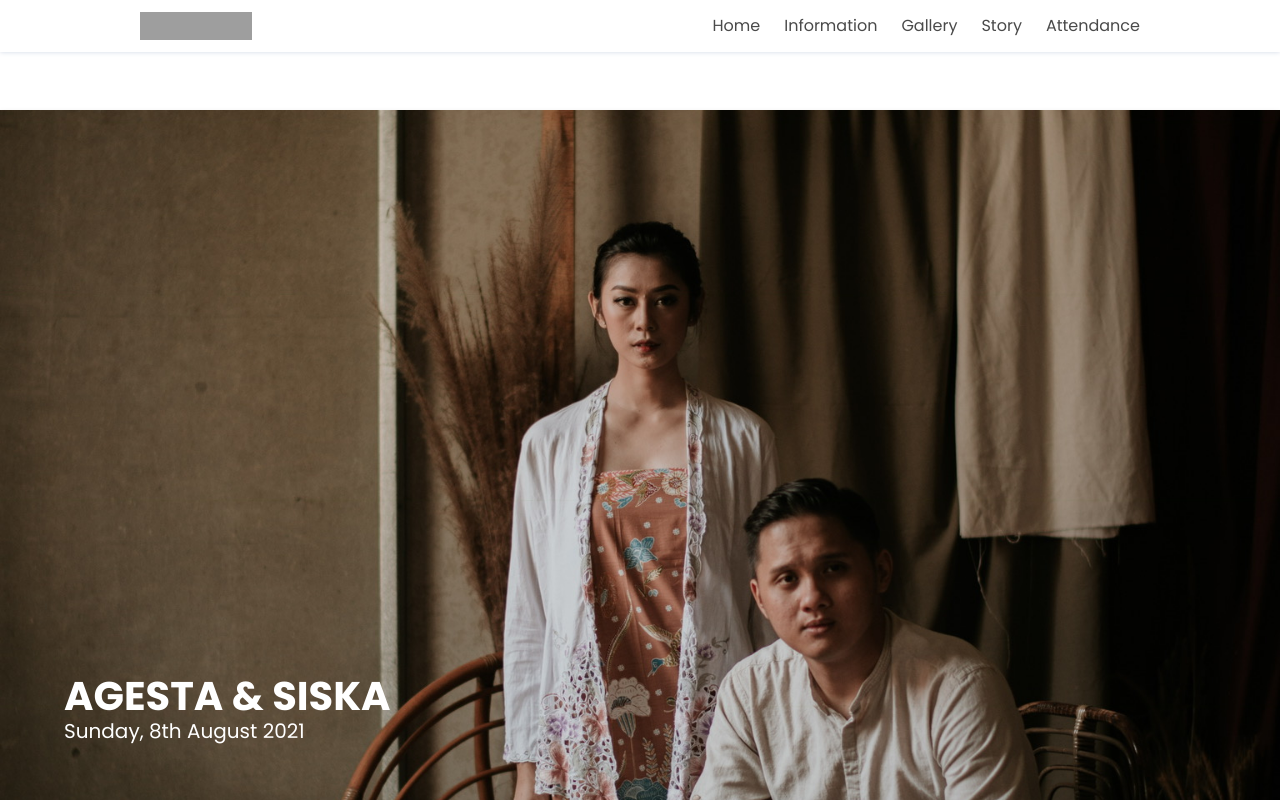
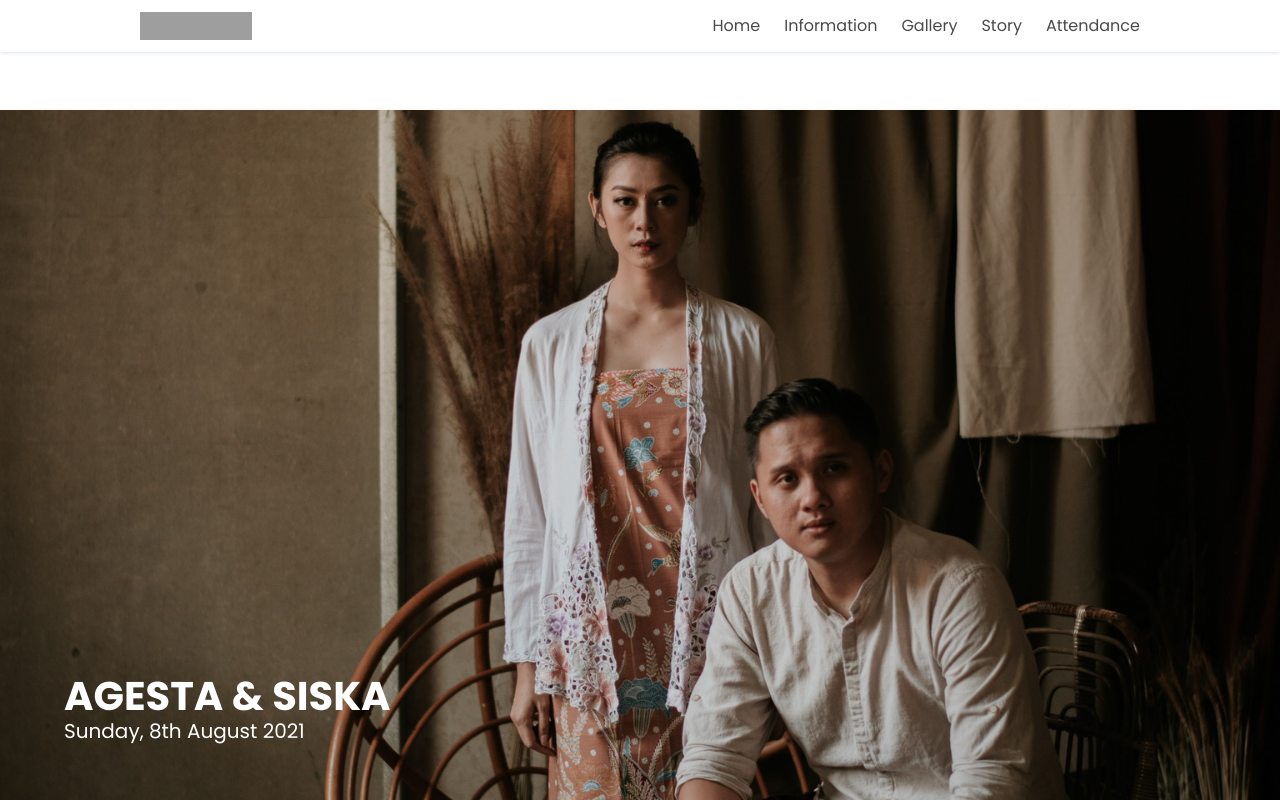
Before and after one commit to agestasaputra/my-wedding, a React (Create React App) app: page / in a window 1280 px wide. Shown: the top 800 px of the page. Built offline with nearby package versions, Linux system fonts and the light colour scheme; grey boxes are pictures that could not be loaded.

Commit message:
change banner position

```diff
--- a/src/app/pages/landing/sections/banner/styles.scss
+++ b/src/app/pages/landing/sections/banner/styles.scss
@@ -3,7 +3,7 @@
   background-image: url(../../../../assets/banner/prewedding-1.jpeg/);
   background-attachment: fixed;
   background-size: cover;
-  background-position: 0 -500px;
+  background-position: 0 -600px;
   overflow: hidden;
 
   .hero-body {
```
Also changed, not shown: 1 other file (tests, documents, lock files or other folders).
